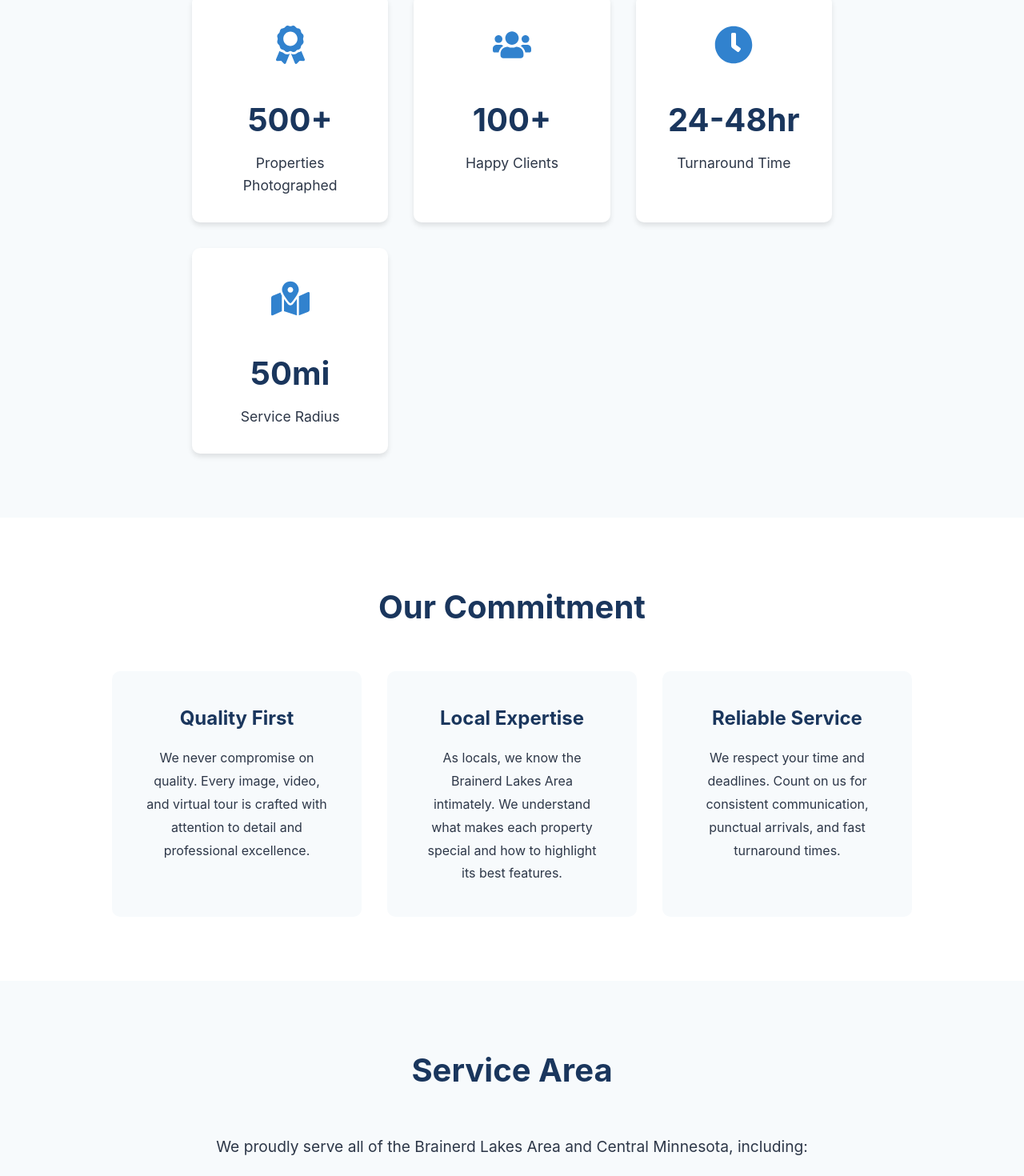
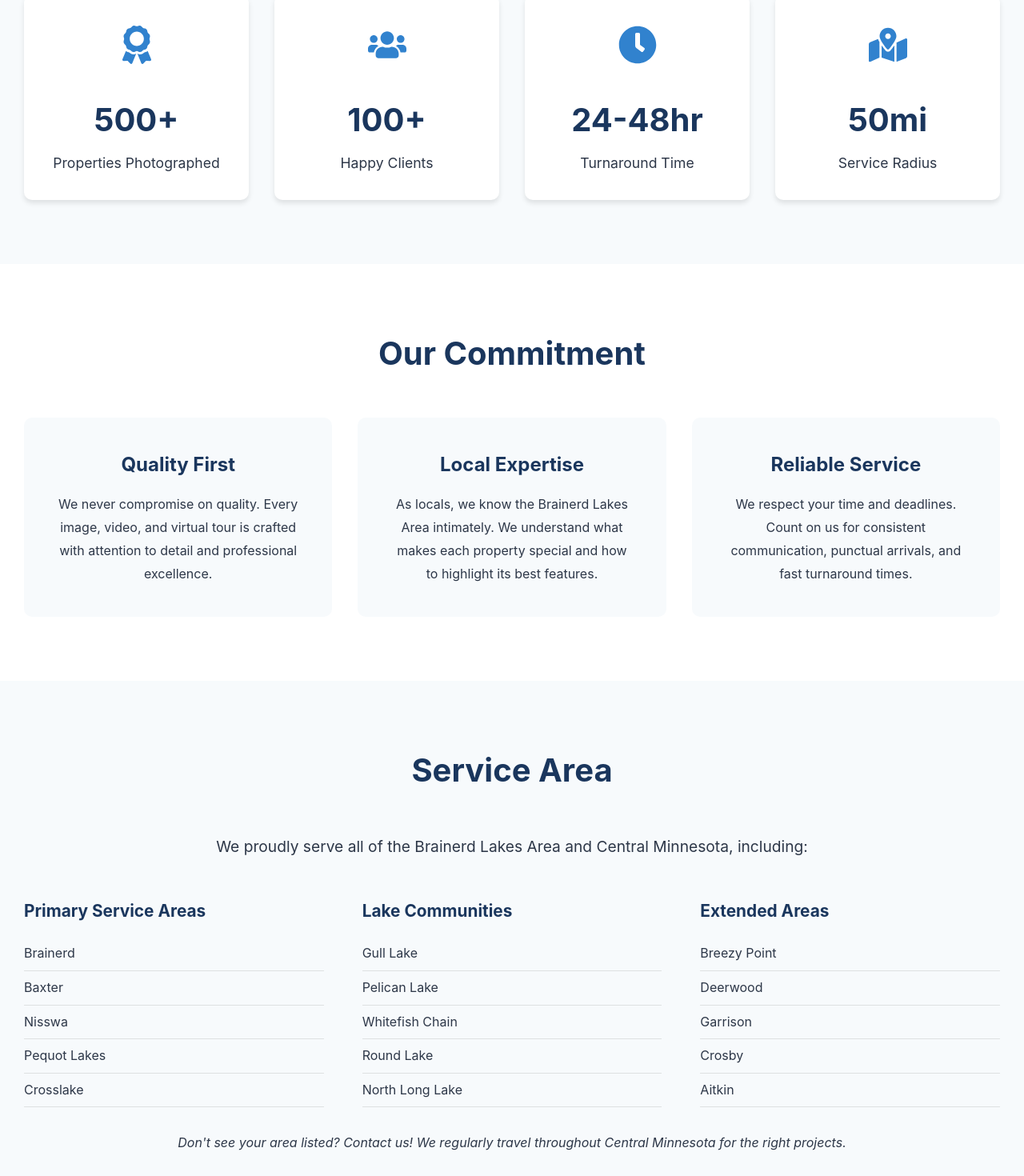
Before and after one commit to ryanpedersonphotography/distinctive-properties-mn, a React (Vite) app: page /about in a window 1280 px wide. Shown: the part 1325-2795 px from the top of the page at 80% size. Built offline with nearby package versions, Linux system fonts and the light colour scheme.

Commit message:
Fix inner pages layout - full width hero sections and better content spacing

```diff
--- a/src/App.css
+++ b/src/App.css
@@ -56,6 +56,9 @@ main {
 
 .section {
   padding: 80px 0;
+  width: 100vw;
+  margin-left: calc(-50vw + 50%);
+  overflow-x: hidden;
 }
 
 .section-title {
--- a/src/pages/About.css
+++ b/src/pages/About.css
@@ -3,6 +3,8 @@
   padding: 100px 0 80px;
   text-align: center;
   color: var(--text-light);
+  width: 100vw;
+  margin-left: calc(-50vw + 50%);
 }
 
 .about-intro {
@@ -41,7 +43,7 @@
   display: grid;
   grid-template-columns: repeat(auto-fit, minmax(200px, 1fr));
   gap: 2rem;
-  max-width: 800px;
+  max-width: 100%;
   margin: 0 auto;
 }
 
@@ -84,7 +86,7 @@
   display: grid;
   grid-template-columns: repeat(auto-fit, minmax(300px, 1fr));
   gap: 2rem;
-  max-width: 1000px;
+  max-width: 100%;
   margin: 0 auto;
 }
 
@@ -121,7 +123,7 @@
   display: grid;
   grid-template-columns: repeat(auto-fit, minmax(250px, 1fr));
   gap: 3rem;
-  max-width: 900px;
+  max-width: 100%;
   margin: 0 auto 2rem;
 }
 
--- a/src/pages/Contact.css
+++ b/src/pages/Contact.css
@@ -3,6 +3,8 @@
   padding: 100px 0 80px;
   text-align: center;
   color: var(--text-light);
+  width: 100vw;
+  margin-left: calc(-50vw + 50%);
 }
 
 .contact-content {
@@ -14,6 +16,8 @@
   grid-template-columns: 1fr 1fr;
   gap: 4rem;
   align-items: start;
+  max-width: 1400px;
+  margin: 0 auto;
 }
 
 .contact-info-section h2 {
--- a/src/pages/Gallery.css
+++ b/src/pages/Gallery.css
@@ -3,6 +3,8 @@
   padding: 100px 0 80px;
   text-align: center;
   color: var(--text-light);
+  width: 100vw;
+  margin-left: calc(-50vw + 50%);
 }
 
 .gallery-section {
@@ -123,7 +125,7 @@
   display: grid;
   grid-template-columns: repeat(auto-fit, minmax(400px, 1fr));
   gap: 3rem;
-  max-width: 1000px;
+  max-width: 100%;
   margin: 0 auto;
 }
 
--- a/src/pages/Services.css
+++ b/src/pages/Services.css
@@ -3,6 +3,8 @@
   padding: 100px 0 80px;
   text-align: center;
   color: var(--text-light);
+  width: 100vw;
+  margin-left: calc(-50vw + 50%);
 }
 
 .page-title {
@@ -29,6 +31,9 @@
   align-items: center;
   margin-bottom: 5rem;
   padding: 2rem 0;
+  max-width: 1400px;
+  margin-left: auto;
+  margin-right: auto;
 }
 
 .service-detail.reverse {
```
